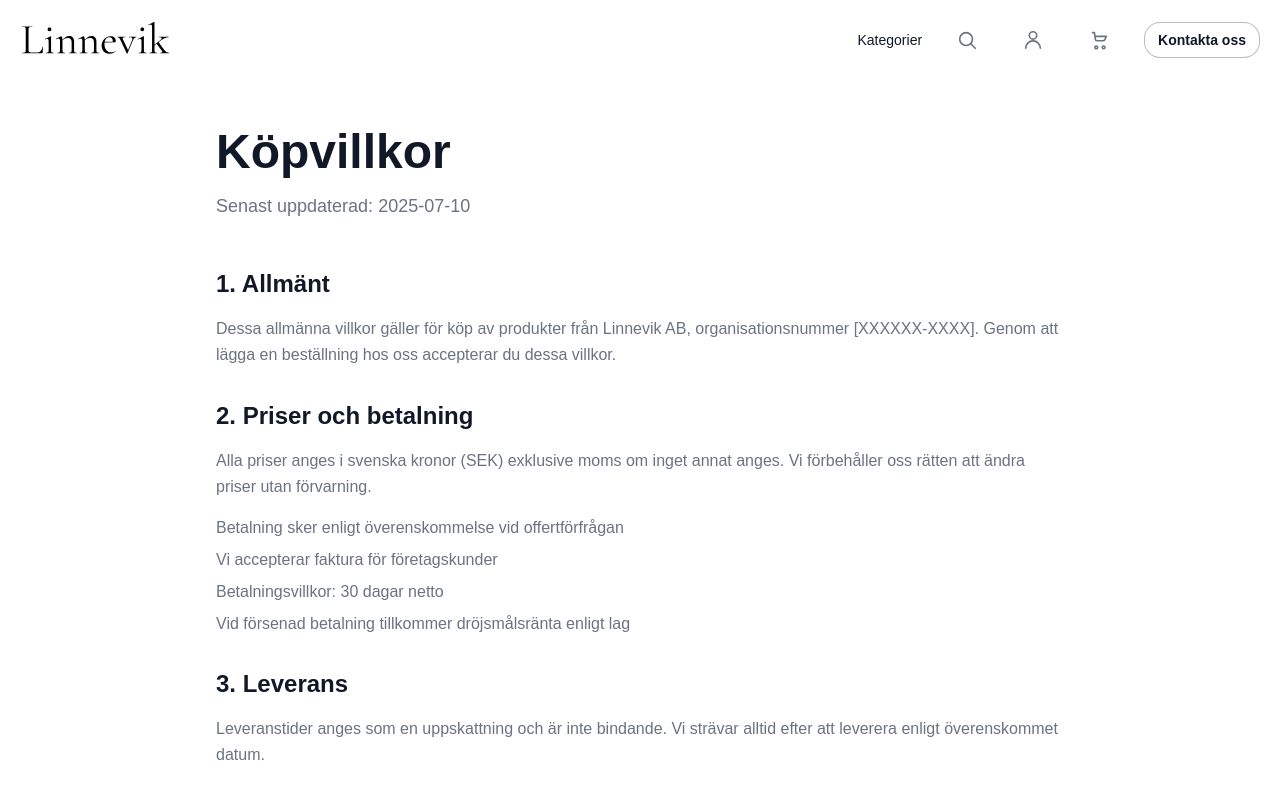
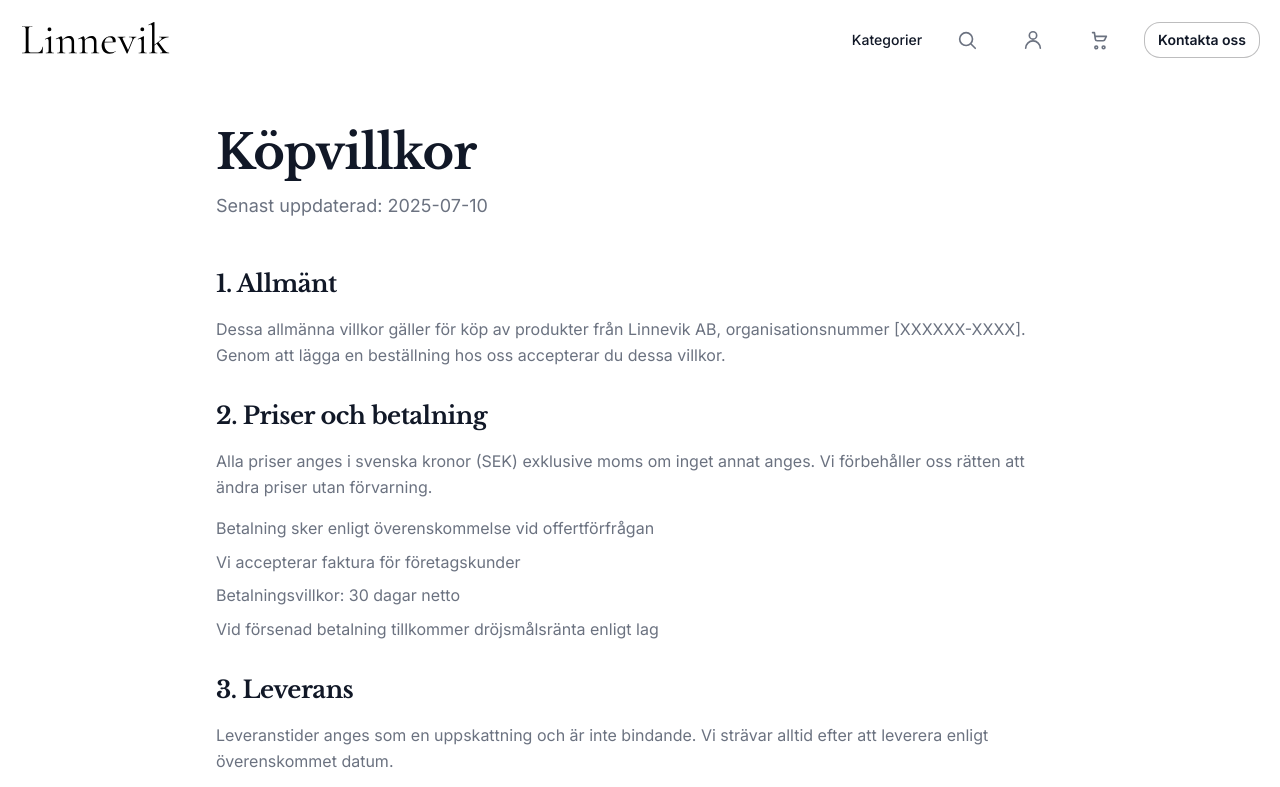
Before and after one commit to Gabrielgabro/Linnevik, a Next.js app in the folder web/: page /terms in a window 1280 px wide. Shown: the top 787 px of the page. Built offline with nearby package versions, Linux system fonts and the light colour scheme; no server answers.

Commit message:
estetik - fixa fonter

```diff
--- a/web/app/globals.css
+++ b/web/app/globals.css
@@ -35,9 +35,9 @@
   --color-border-ring-hover: rgba(17, 24, 39, 0.2); /* gray-900/20 */
 
   /* Interactive colors */
-  --color-accent-primary: #046c16; /* indigo-600 */
-  --color-accent-primary-hover: #8dc67e; /* indigo-500 */
-  --color-accent-text: #4f46e5; /* indigo-600 */
+  --color-accent-primary: #0B3D2E; /* indigo-600 */
+  --color-accent-primary-hover: #145C45; /* indigo-500 */
+  --color-accent-text: #379E7D; /* indigo-600 */
 
   /* Surface colors */
   --color-surface-hover: #f4f4f5; /* zinc-100 */
@@ -121,10 +121,142 @@
   }
 }
 
+/* ============================================
+   TYPOGRAPHY SYSTEM
+   ============================================ */
+
 body {
   background: var(--background);
   color: var(--foreground);
-  font-family: Arial, Helvetica, sans-serif;
+  font-family: var(--font-body), -apple-system, BlinkMacSystemFont, 'Segoe UI', system-ui, sans-serif;
+  font-weight: 400;
+  line-height: 1.6;
+  -webkit-font-smoothing: antialiased;
+  -moz-osx-font-smoothing: grayscale;
+}
+
+/* Headings - Elegant serif */
+h1, h2, h3, h4, h5, h6 {
+  font-family: var(--font-heading), Georgia, serif;
+  font-weight: 700;
+  line-height: 1.2;
+  letter-spacing: -0.02em;
+  color: var(--color-text-primary);
+}
+
+h1 {
+  font-size: 3.5rem;     /* 56px */
+  font-weight: 700;
+  margin-bottom: 1.5rem;
+}
+
+h2 {
+  font-size: 2.5rem;     /* 40px */
+  font-weight: 700;
+  margin-bottom: 1.25rem;
+}
+
+h3 {
+  font-size: 1.875rem;   /* 30px */
+  font-weight: 700;
+  margin-bottom: 1rem;
+}
+
+h4 {
+  font-size: 1.5rem;     /* 24px */
+  font-weight: 700;
+  margin-bottom: 0.875rem;
+}
+
+h5 {
+  font-size: 1.25rem;    /* 20px */
+  font-weight: 700;
+  margin-bottom: 0.75rem;
+}
+
+h6 {
+  font-size: 1.125rem;   /* 18px */
+  font-weight: 700;
+  margin-bottom: 0.75rem;
+}
+
+/* Responsive heading sizes */
+@media (max-width: 768px) {
+  h1 { font-size: 2.5rem; }      /* 40px on mobile */
+  h2 { font-size: 2rem; }        /* 32px on mobile */
+  h3 { font-size: 1.5rem; }      /* 24px on mobile */
+}
+
+/* Body text variations */
+p {
+  font-family: var(--font-body), sans-serif;
+  font-size: 1rem;       /* 16px */
+  font-weight: 400;
+  line-height: 1.7;
+  margin-bottom: 1rem;
+}
+
+p.lead {
+  font-size: 1.25rem;    /* 20px - intro text */
+  font-weight: 400;
+  line-height: 1.6;
+  color: var(--color-text-secondary);
+}
+
+p.small {
+  font-size: 0.875rem;   /* 14px */
+  line-height: 1.6;
+}
+
+/* Font weight utilities */
+.font-normal {
+  font-weight: 400;
+}
+
+.font-medium {
+  font-weight: 500;
+}
+
+.font-semibold {
+  font-weight: 600;
+}
+
+.font-bold {
+  font-weight: 700;
+}
+
+/* Links */
+a {
+  font-weight: 500;
+  color: var(--color-text-primary);
+  text-decoration: none;
+  transition: color 0.2s ease;
+}
+
+a:hover {
+  color: var(--brand-green);
+}
+
+/* Buttons - should use body font */
+button, .btn {
+  font-family: var(--font-body), sans-serif;
+  font-weight: 600;
+  letter-spacing: 0.01em;
+}
+
+/* Labels and small UI text */
+label, .label {
+  font-family: var(--font-body), sans-serif;
+  font-size: 0.875rem;   /* 14px */
+  font-weight: 500;
+  letter-spacing: 0.02em;
+  text-transform: uppercase;
+}
+
+/* Code and monospace */
+code, pre {
+  font-family: 'SF Mono', Monaco, 'Cascadia Code', 'Roboto Mono', monospace;
+  font-size: 0.875rem;
 }
 
 /* Utility classes */
--- a/web/app/layout.tsx
+++ b/web/app/layout.tsx
@@ -1,19 +1,25 @@
 import type { Metadata } from "next";
-import { Geist, Geist_Mono } from "next/font/google";
+import { Libre_Baskerville, Inter } from "next/font/google";
 import "./globals.css";
 import Header from "@/sections/Header";
 import Footer from "@/sections/Footer";
 import HomePageBubbles from "@/components/HomePageBubbles";
 import { CartProvider } from "@/contexts/CartContext";
 
-const geistSans = Geist({
-    variable: "--font-geist-sans",
+// Serif font for headings - elegant and refined
+const libreBaskerville = Libre_Baskerville({
+    variable: "--font-heading",
     subsets: ["latin"],
+    weight: ["400", "700"],
+    display: "swap",
 });
 
-const geistMono = Geist_Mono({
-    variable: "--font-geist-mono",
+// Sans-serif font for body text - clean and readable
+const inter = Inter({
+    variable: "--font-body",
     subsets: ["latin"],
+    weight: ["400", "500", "600", "700"],
+    display: "swap",
 });
 
 export const metadata: Metadata = {
@@ -28,7 +34,7 @@ export default function RootLayout({
 }) {
     return (
         <html lang="sv">
-        <body className={`${geistSans.variable} ${geistMono.variable}`}>
+        <body className={`${libreBaskerville.variable} ${inter.variable}`}>
         <CartProvider>
             <HomePageBubbles />
             <Header />
--- a/web/src/sections/FeaturedGrid.tsx
+++ b/web/src/sections/FeaturedGrid.tsx
@@ -11,7 +11,7 @@ export default async function FeaturedGrid() {
             <div className="max-w-6xl mx-auto px-6">
                 <div className="flex items-baseline justify-between mb-6">
                     <h2 className="text-2xl md:text-3xl font-semibold text-primary">Utvalda produkter</h2>
-                    <Link href="/products" className="text-accent underline">Visa alla →</Link>
+                    <Link href="/collections/featured" className="text-accent underline">Visa alla →</Link>
                 </div>
 
                 <div className="grid grid-cols-2 gap-4 md:gap-8 md:grid-cols-3">
--- a/web/tailwind.config.js
+++ b/web/tailwind.config.js
@@ -6,11 +6,12 @@ module.exports = {
             colors: {
                 base: 'var(--background)',
                 ink: 'var(--foreground)',
-                // accent: 'var(--color-accent)', // lägg till om du har en accent-variabel
             },
             fontFamily: {
-                sans: 'var(--font-geist-sans), system-ui, sans-serif',
-                mono: 'var(--font-geist-mono), ui-monospace, monospace',
+                heading: 'var(--font-heading), Georgia, serif',
+                body: 'var(--font-body), system-ui, sans-serif',
+                sans: 'var(--font-body), system-ui, sans-serif',
+                serif: 'var(--font-heading), Georgia, serif',
             },
         },
     },
```
